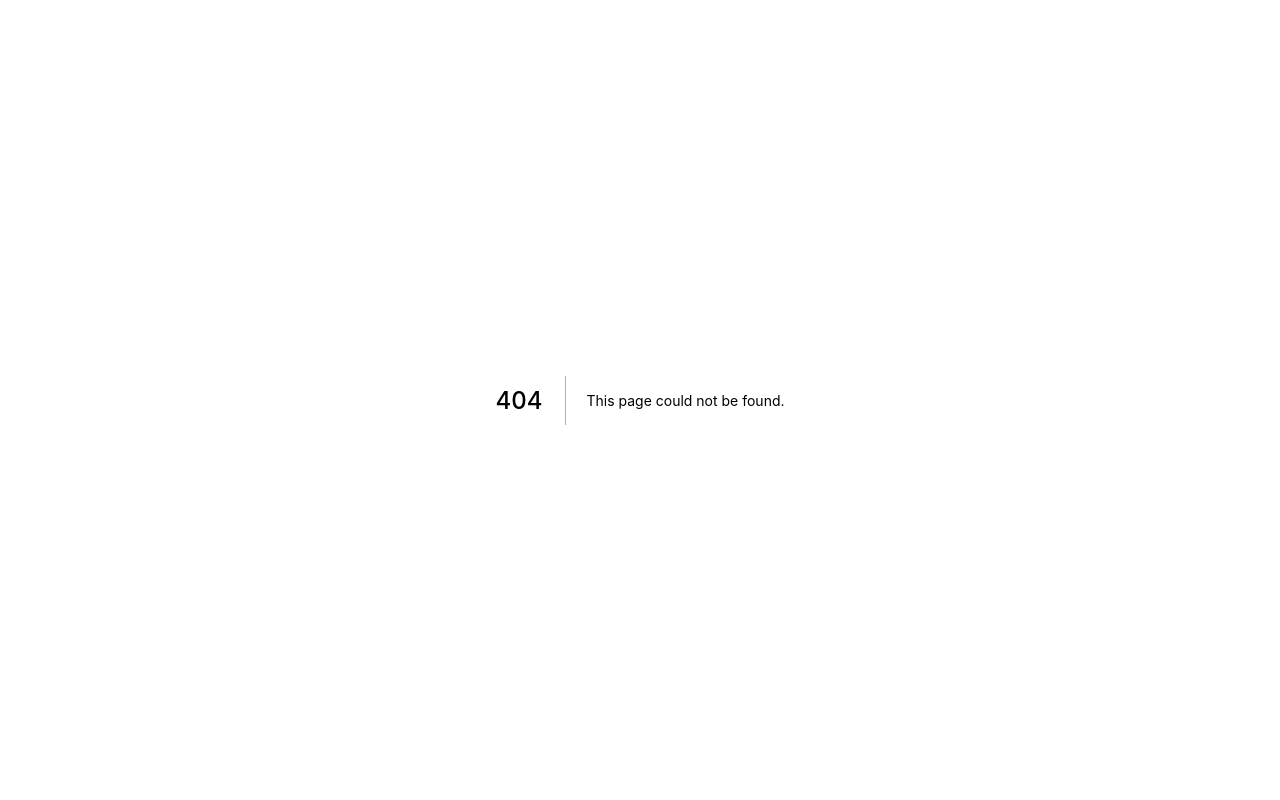
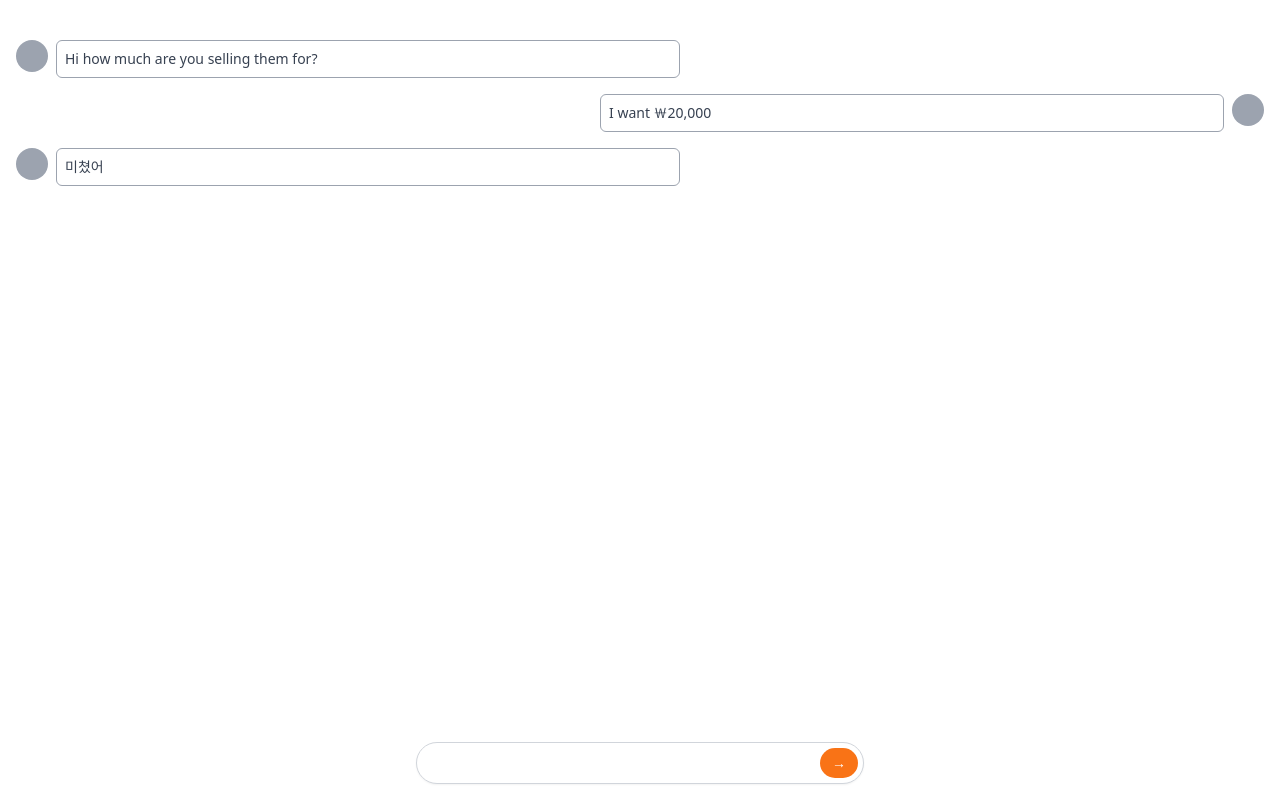
Before and after one commit to whamma/carrot-market, a Next.js app: page /chats/1 in a window 1280 px wide. Before the commit this address had no page. Built offline with nearby package versions, Linux system fonts and the light colour scheme.

Commit message:
add chats pages

```diff
--- /dev/null
+++ b/pages/chats/[id].tsx
@@ -0,0 +1,30 @@
+import type { NextPage } from "next";
+
+const ChatDetail: NextPage = () => {
+  return (
+    <div className="py-10 px-4 space-y-4">
+      <div className="flex items-start space-x-2">
+        <div className="w-8 h-8 rounded-full bg-gray-400" />
+        <div className="w-1/2 text-sm text-gray-700 p-2 border border-gray-400 rounded-md">Hi how much are you selling them for?</div>
+      </div>
+      <div className="flex flex-row-reverse items-start space-x-2 space-x-reverse">
+        <div className="w-8 h-8 rounded-full bg-gray-400" />
+        <div className="w-1/2 text-sm text-gray-700 p-2 border border-gray-400 rounded-md">I want ￦20,000</div>
+      </div>
+      <div className="flex items-start space-x-2">
+        <div className="w-8 h-8 rounded-full bg-gray-400" />
+        <div className="w-1/2 text-sm text-gray-700 p-2 border border-gray-400 rounded-md">미쳤어</div>
+      </div>
+      <div className="fixed w-full mx-auto max-w-md bottom-4 inset-x-0">
+        <div className="flex items-center">
+          <input className="shadow-sm rounded-full w-full pr-12 relative border-gray-300 focus:ring-orange-500 focus:outline-none focus:border-orange-500" type="text" />
+          <div className="absolute inset-y-0 cursor-pointer flex py-1.5 pr-1.5 right-0">
+            <button className="flex focus:ring-2 focus:ring-orange-500 focus:ring-offset-2 items-center bg-orange-500 hover:bg-orange-600 rounded-full px-3 text-sm text-white">&rarr;</button>
+          </div>
+        </div>
+      </div>
+    </div>
+  );
+};
+
+export default ChatDetail;
--- /dev/null
+++ b/pages/chats/index.tsx
@@ -0,0 +1,17 @@
+import type {NextPage} from 'next';
+
+const Chats: NextPage = () => {
+    return <div className="py-10 divide-y-[1px]">
+        <div className="flex mb-3 px-4 cursor-pointer pb-3 items-center space-x-3">
+        <div className="w-10 h-10 rounded-full bg-slate-300" />
+        <div>
+          <p className="text-sm font-medium text-gray-700">Steve Jebs</p>
+          <p className="text-xs font-medium text-gray-500">
+            See you tomorrow in the corner a
+          </p>
+        </div>
+      </div>
+    </div>;
+}
+
+export default Chats;
```
